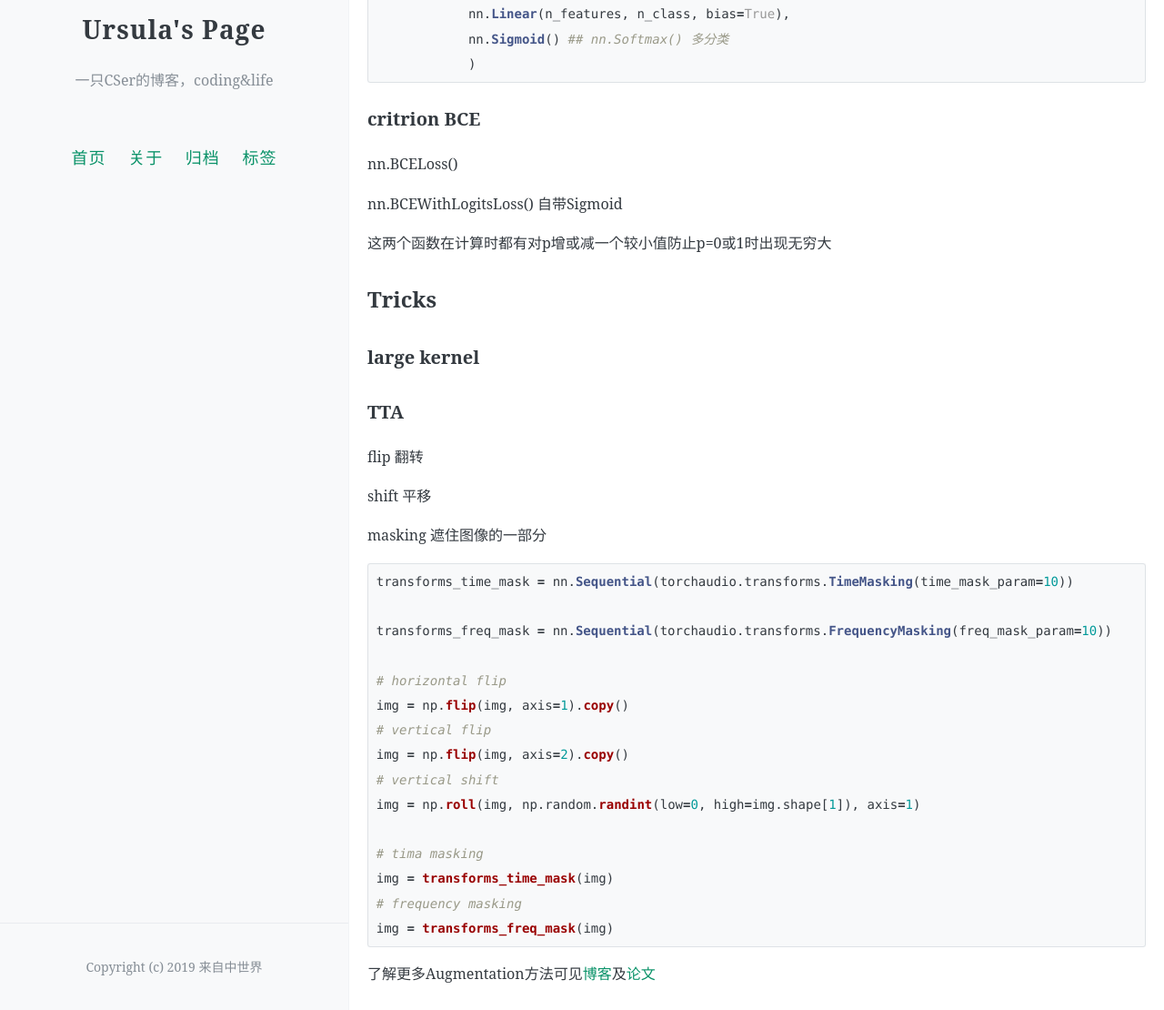
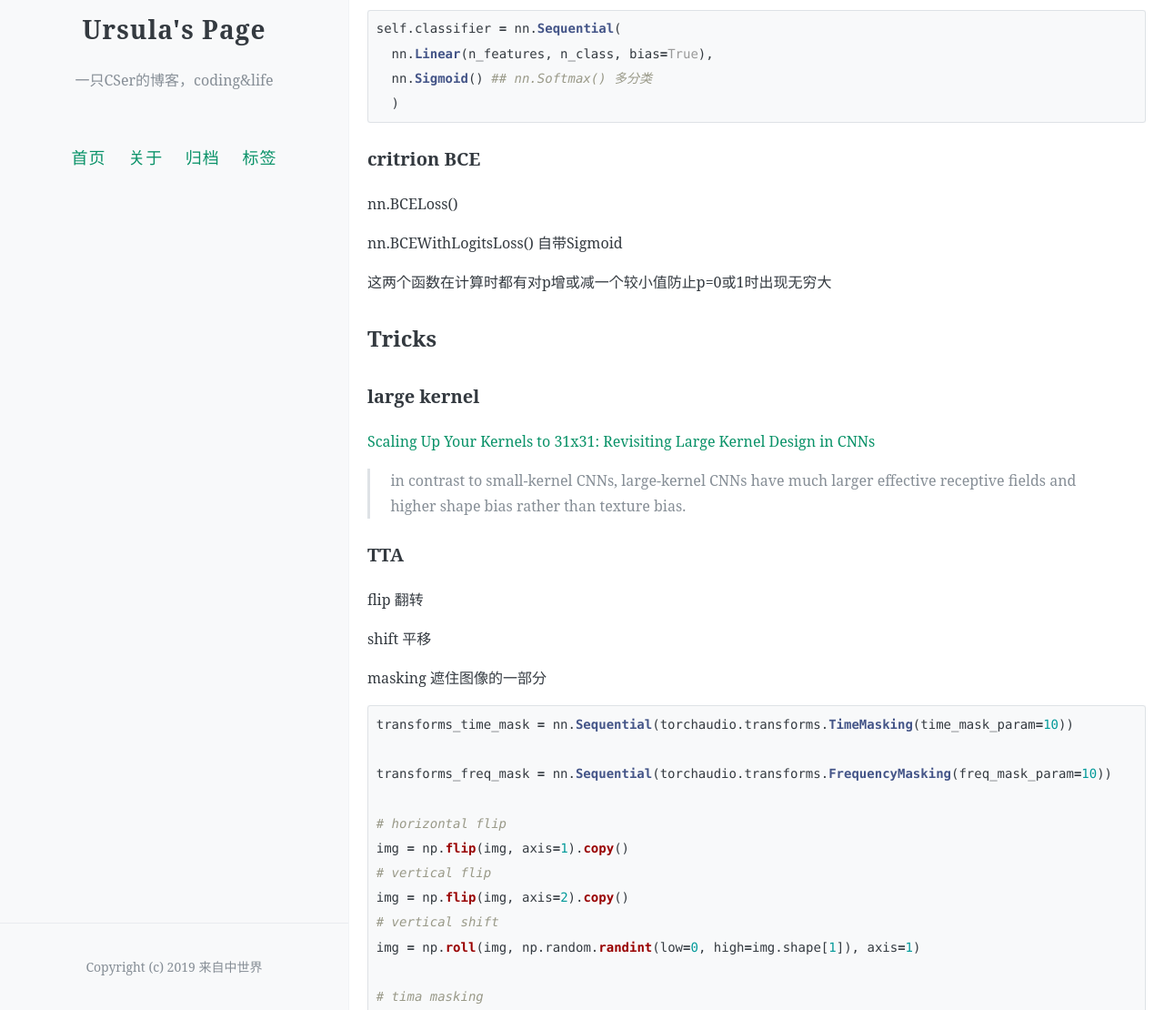
Before and after one commit to ursulalujun/Blog, a Jekyll site: the page built from _posts/2023-01-03-kaggle_first.md, in a window 1280 px wide and 1400 px high, scrolled down 580 px. Shown: the part 290-1400 px from the top of the window at 91% size. Built offline with Jekyll 4.4.1, drawn with Linux system fonts in a browser that asks for light colours; comment, search, counter and statistics services are not loaded; some of the changed text lies outside the part shown.

Commit message:
Update 2023-01-03-kaggle_first.md

```diff
--- a/_posts/2023-01-03-kaggle_first.md
+++ b/_posts/2023-01-03-kaggle_first.md
@@ -46,6 +49,10 @@ nn.BCEWithLogitsLoss() 自带Sigmoid
 ## Tricks
 
 ### large kernel
+
+[Scaling Up Your Kernels to 31x31: Revisiting Large Kernel Design in CNNs](https://arxiv.org/abs/2203.06717)
+
+> in contrast to small-kernel CNNs, large-kernel CNNs have much larger effective receptive fields and higher shape bias rather than texture bias.
 
 ### TTA
 flip 翻转
```
Also changed, not shown: other parts of _posts/2023-01-03-kaggle_first.md (+7 -4 lines).
